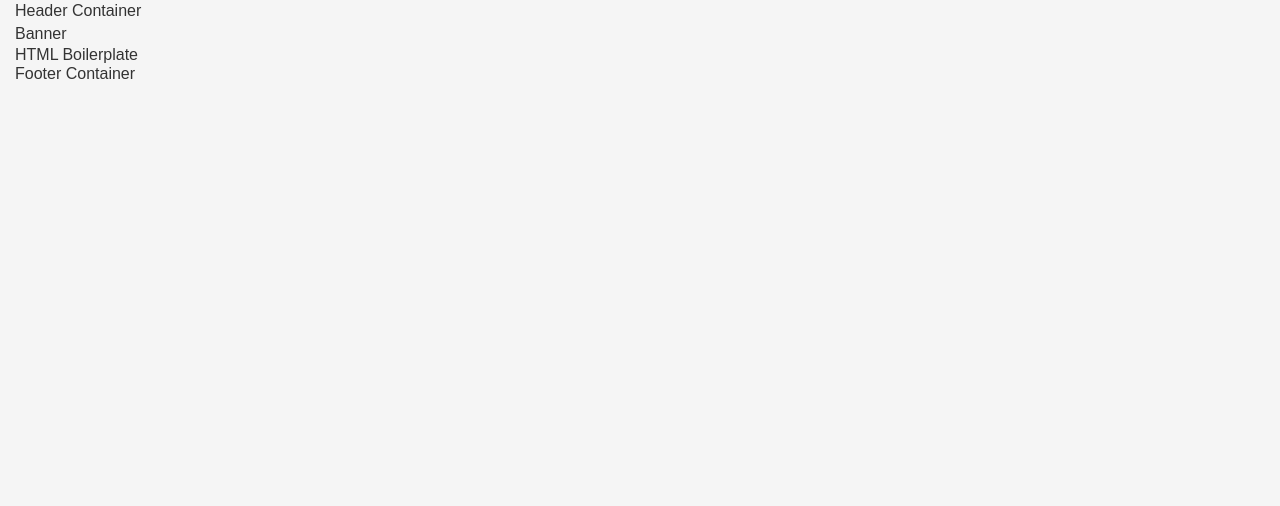
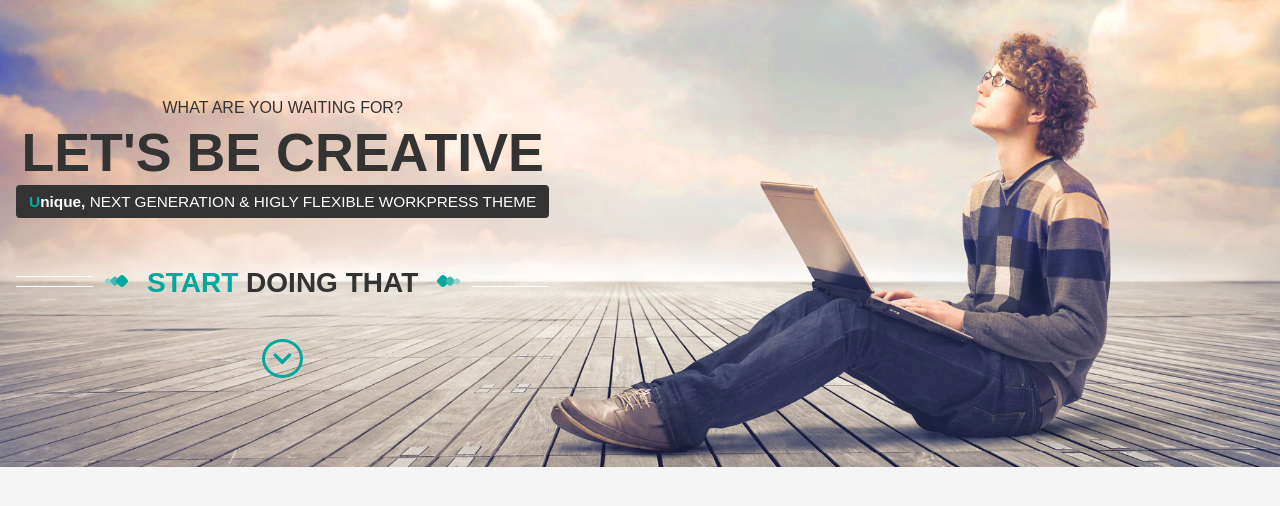
Before and after one commit to phongnguyenhh1996/my-first1, a website: page src/views/pages/index.html in a window 1280 px wide. Drawn offline with nearby package versions, Linux system fonts and the light colour scheme; files that its build step writes are made by us from their sources; files whose address does not match are found by name.

Commit message:
header-top

```diff
--- a/package.json
+++ b/package.json
@@ -39,7 +39,7 @@
     "run-sequence": "^1.2.2"
   },
   "dependencies": {
-    "bootstrap": "^3.3.7",
+    "bootstrap": "^4.0.0",
     "jquery": "^3.1.1"
   }
 }
--- a/src/styles/layout/_header.scss
+++ b/src/styles/layout/_header.scss
@@ -0,0 +1,131 @@
+.header-container{
+	.bg-top{
+		background: url('../images/back-top.jpg');
+		background-size: cover;
+		background-position: center center;
+	}
+	.main-text{
+		text-align: center;
+		color: #333333;
+		.h1{
+			font-weight: 700;
+			font-size: 4.2vw;
+		}
+		.dark{
+			background-color: #333333;
+			color: #fff;
+			font-size: 1.2vw;
+			padding: 5px 0px;
+			border-radius: 4px;
+			&::first-letter{
+			color: #00a99d;
+			}
+			span{
+				font-weight: 600;
+			}
+		}
+		.h3{
+			font-weight: 600;
+			display: inline-block;
+			position: relative;
+			span{
+				color: #00a99d;
+			}
+		}
+		.down-arrow{
+			color: #00a99d;
+			border: 3px solid #00a99d;
+			border-radius: 50%;
+			padding: 8px;
+		}
+		.start-doing{
+			overflow: hidden;
+		}
+		%square{
+			position: absolute;
+			top:50%;
+			border-radius: 3px;
+			transform: translateY(-60%) rotate(45deg);
+		}
+		.left-square-1{
+			@extend %square;
+			left: -30px;
+			width: 10px;
+			height: 10px;
+			background-color: #00a99d;
+		}
+		.left-square-2{
+			@extend .left-square-1;
+			left: -36px;
+			width: 8px;
+			height: 8px;
+			background-color: #3db9af;
+		}
+		.left-square-3{
+			@extend .left-square-1;
+			left: -42px;
+			width: 6px;
+			height: 6px;
+			background-color: #94d3ca;
+		}
+		.right-square-1{
+			@extend %square;
+			right: -30px;
+			width: 10px;
+			height: 10px;
+			background-color: #00a99d;
+		}
+		.right-square-2{
+			@extend %square;
+			right: -36px;
+			width: 8px;
+			height: 8px;
+			background-color: #3db9af;
+		}
+		.right-square-3{
+			@extend %square;
+			right: -42px;
+			width: 6px;
+			height: 6px;
+			background-color: #94d3ca;
+		}
+		.right-line{
+			position: absolute;
+			top: 60%;
+			left: 120%;
+			width: 100%;
+			transform: translateY(-10px);
+			background: #fff;
+			height:1px;
+			&::after{
+				position: absolute;
+				right: 0;
+				top: 0;
+				transform: translateY(10px);
+				width: 100%;
+				background: #fff;
+				height:1px;
+				content: "";
+			}
+		}
+		.left-line{
+			position: absolute;
+			top: 60%;
+			right: 120%;
+			width: 100%;
+			transform: translateY(-10px);
+			background: #fff;
+			height:1px;
+			&::after{
+				position: absolute;
+				right: 0;
+				top: 0;
+				transform: translateY(10px);
+				width: 100%;
+				background: #fff;
+				height:1px;
+				content: "";
+			}
+		}
+	}
+}
--- a/src/views/layouts/header.html
+++ b/src/views/layouts/header.html
@@ -1,11 +1,24 @@
 <header class="header-container">
   <div class="header-content">
     <div class="container-fluid">
-      <div class="row">
-        <div class="center">
-          <div class="col-xs-12">
-            <p>Header Container</p>
+      <div class="row py-5 bg-top">
+        <div class="col-5 my-5 px-0 ml-3 main-text">
+          <p>WHAT ARE YOU WAITING FOR?</p>
+          <p class="h1 mb-0">LET'S BE CREATIVE</p>
+          <p class="dark"><span>Unique, </span>NEXT GENERATION & HIGLY FLEXIBLE WORKPRESS THEME</p>
+          <div class="start-doing"><p class="h3 my-5">
+            <span class="left-line"></span>
+            <span class="left-square-3"></span>
+            <span class="left-square-2"></span>
+            <span class="left-square-1"></span>
+            <span>START</span> DOING THAT
+            <span class="right-square-1"></span>
+            <span class="right-square-2"></span>
+            <span class="right-square-3"></span>
+            <span class="right-line"></span>
+          </p>
           </div>
+          <a href="#" class="down-arrow"><i class="fas fa-chevron-down fa-lg"></i></a>
         </div>
       </div>
     </div>
--- a/src/views/layouts/scripts.html
+++ b/src/views/layouts/scripts.html
@@ -5,3 +5,4 @@
 <!-- build:js scripts/script.min.js -->
 <script type="text/javascript" src="scripts/script.js"></script>
 <!-- endbuild -->
+<script defer src="https://use.fontawesome.com/releases/v5.0.13/js/all.js" integrity="sha384-xymdQtn1n3lH2wcu0qhcdaOpQwyoarkgLVxC/wZ5q7h9gHtxICrpcaSUfygqZGOe" crossorigin="anonymous"></script>
--- a/src/views/pages/index.html
+++ b/src/views/pages/index.html
@@ -14,9 +14,9 @@
     @@include('../layouts/header.html')
 
     <!-- include banner.html -->
-    @@include('../partials/banner.html')
+    <!-- @@include('../partials/banner.html') -->
 
-    <section class="main-container">
+    <!-- <section class="main-container">
       <div id="a" class="block-container">
         <div class="container-fluid">
           <div class="row">
@@ -29,10 +29,10 @@
         </div>
       </div>
       <div class="clearfix"></div>
-    </section>
+    </section> -->
 
     <!-- include footer.html -->
-    @@include('../layouts/footer.html')
+    <!-- @@include('../layouts/footer.html') -->
   </div>
 
   <!-- include scripts.html -->
--- a/src/views/partials/banner.html
+++ b/src/views/partials/banner.html
@@ -1,16 +1,2 @@
 <section class="banner-container">
-  <div class="block-container">
-    <div class="container-fluid">
-      <div class="row">
-        <div class="center">
-          <div class="col-xs-12">
-            <div class="login-form">
-              <p class="title-block">Banner</p>
-            </div>
-          </div>
-        </div>
-      </div>
-    </div>
-  </div>
-  <div class="clearfix"></div>
 </section>
```
Also changed, not shown: src/index.html (added, +92 -0 lines), src/images/back-top.jpg (added), 1 other file.
